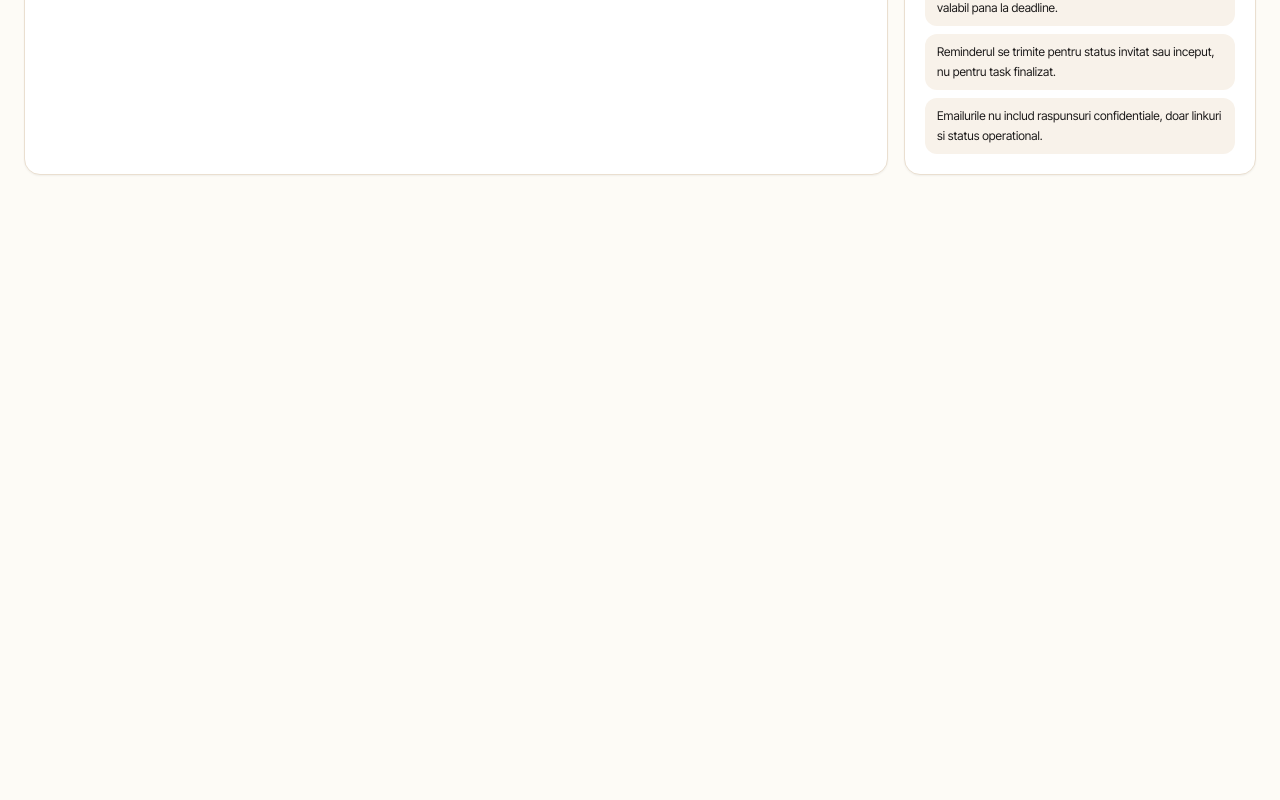
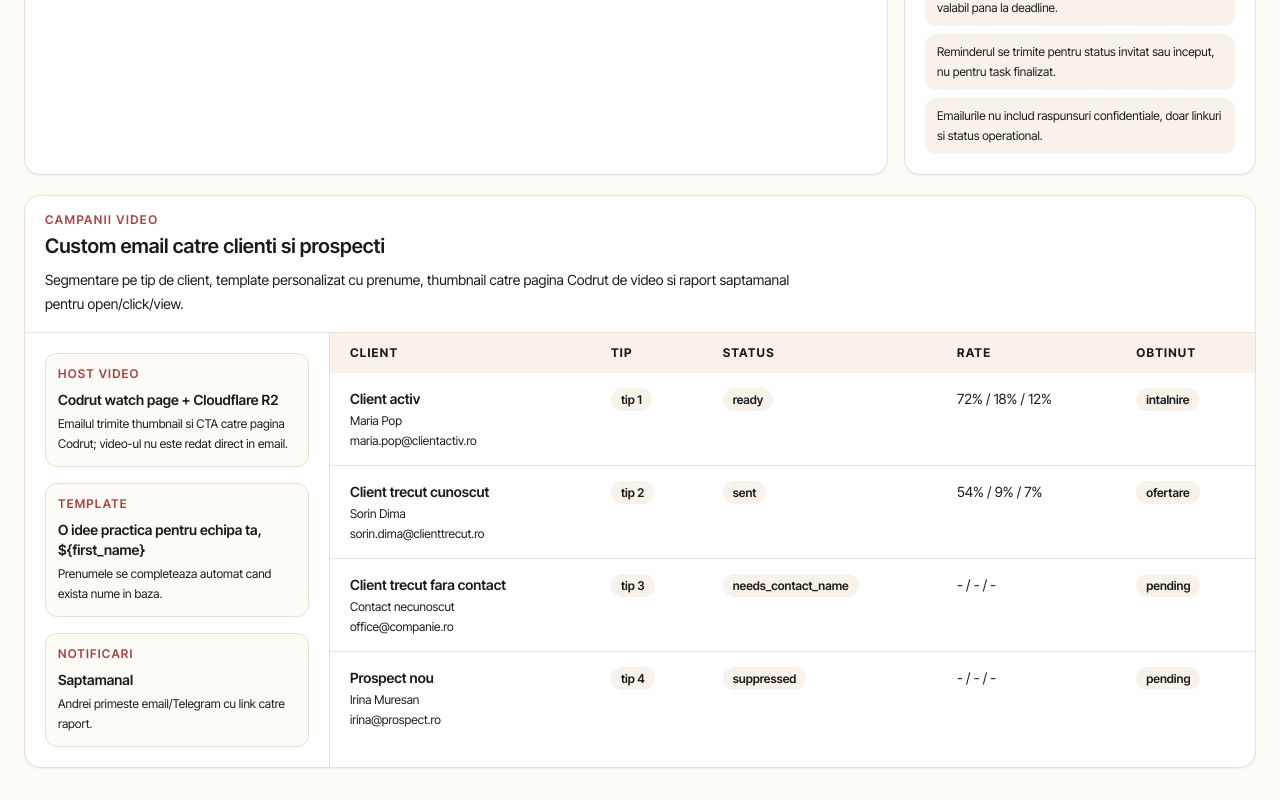
Before and after one commit to Trip-Development/codrut-platform, a Next.js app in the folder frontend/: page /trainer/email in a window 1280 px wide. Shown: the part 1172-1972 px from the top of the page. Before the commit the page ends 1379 px from the top, so only its background shows below. Built offline with nearby package versions, Linux system fonts and the light colour scheme.

Commit message:
feat(email): add campaign operations surface

```diff
--- a/frontend/src/api/email.ts
+++ b/frontend/src/api/email.ts
@@ -27,6 +27,41 @@ export type EmailOpsSummary = {
   metrics: EmailDeliveryMetric[];
   assessmentRows: AssessmentDeliveryRow[];
   rules: string[];
+  campaign: CampaignOpsSummary;
+};
+
+export type CampaignRecipientRow = {
+  id: string;
+  company: string;
+  firstName?: string;
+  lastName?: string;
+  email: string;
+  clientType: "tip_1" | "tip_2" | "tip_3" | "tip_4";
+  status: "ready" | "needs_contact_name" | "suppressed" | "sent";
+  openRate?: string;
+  clickRate?: string;
+  viewRate?: string;
+  outcome?: "intalnire" | "ofertare" | "contract";
+};
+
+export type CampaignOpsSummary = {
+  videoHost: {
+    provider: string;
+    status: "ready" | "needs_upload";
+    note: string;
+  };
+  template: {
+    subject: string;
+    personalization: string;
+    ctaPrimary: string;
+    ctaSecondary: string;
+  };
+  recipients: CampaignRecipientRow[];
+  weeklyReport: {
+    cadence: string;
+    metrics: string[];
+    notification: string;
+  };
 };
 
 export async function listEmailSurfaceStubs(): Promise<EmailSurfaceStub[]> {
@@ -101,5 +136,67 @@ export async function getEmailOpsSummary(): Promise<EmailOpsSummary> {
       "Reminderul se trimite pentru status invitat sau inceput, nu pentru task finalizat.",
       "Emailurile nu includ raspunsuri confidentiale, doar linkuri si status operational.",
     ],
+    campaign: {
+      videoHost: {
+        provider: "Codrut watch page + Cloudflare R2",
+        status: "needs_upload",
+        note: "Emailul trimite thumbnail si CTA catre pagina Codrut; video-ul nu este redat direct in email.",
+      },
+      template: {
+        subject: "O idee practica pentru echipa ta, ${first_name}",
+        personalization: "Prenumele se completeaza automat cand exista nume in baza.",
+        ctaPrimary: "Programeaza o discutie",
+        ctaSecondary: "Vreau sa fiu contactat",
+      },
+      recipients: [
+        {
+          id: "rec-1",
+          company: "Client activ",
+          firstName: "Maria",
+          lastName: "Pop",
+          email: "maria.pop@clientactiv.ro",
+          clientType: "tip_1",
+          status: "ready",
+          openRate: "72%",
+          clickRate: "18%",
+          viewRate: "12%",
+          outcome: "intalnire",
+        },
+        {
+          id: "rec-2",
+          company: "Client trecut cunoscut",
+          firstName: "Sorin",
+          lastName: "Dima",
+          email: "sorin.dima@clienttrecut.ro",
+          clientType: "tip_2",
+          status: "sent",
+          openRate: "54%",
+          clickRate: "9%",
+          viewRate: "7%",
+          outcome: "ofertare",
+        },
+        {
+          id: "rec-3",
+          company: "Client trecut fara contact",
+          email: "office@companie.ro",
+          clientType: "tip_3",
+          status: "needs_contact_name",
+        },
+        {
+          id: "rec-4",
+          company: "Prospect nou",
+          firstName: "Irina",
+          lastName: "Muresan",
+          email: "irina@prospect.ro",
+          clientType: "tip_4",
+          status: "suppressed",
+        },
+      ],
+      weeklyReport: {
+        cadence: "Saptamanal",
+        metrics: ["open rate", "click rate", "view rate"],
+        notification: "Andrei primeste email/Telegram cu link catre raport.",
+      },
+    },
   };
 }
--- a/frontend/src/app/trainer/email/page.tsx
+++ b/frontend/src/app/trainer/email/page.tsx
@@ -1,4 +1,4 @@
-import { getEmailOpsSummary, type AssessmentDeliveryRow } from "@/api/email";
+import { getEmailOpsSummary, type AssessmentDeliveryRow, type CampaignRecipientRow } from "@/api/email";
 import { AppShell } from "@/components/shell/app-shell";
 import { trainerNavItems } from "@/components/shell/nav";
 
@@ -82,6 +82,46 @@ export default async function TrainerEmailPage() {
             </div>
           </section>
         </div>
+
+        <section className="rounded-2xl border border-[var(--border)] bg-surface shadow-sm">
+          <div className="border-b border-[var(--border)] px-5 py-4">
+            <p className="text-xs font-semibold uppercase tracking-[0.12em] text-burgundy/75">Campanii video</p>
+            <h2 className="mt-1 text-xl font-semibold text-foreground">Custom email catre clienti si prospecti</h2>
+            <p className="mt-2 max-w-3xl text-sm leading-6 text-foreground/62">
+              Segmentare pe tip de client, template personalizat cu prenume, thumbnail catre pagina Codrut de video si
+              raport saptamanal pentru open/click/view.
+            </p>
+          </div>
+          <div className="grid gap-0 divide-y divide-[var(--border)] lg:grid-cols-[19rem_minmax(0,1fr)] lg:divide-x lg:divide-y-0">
+            <div className="space-y-4 p-5">
+              <CampaignInfo label="Host video" value={summary.campaign.videoHost.provider} detail={summary.campaign.videoHost.note} />
+              <CampaignInfo label="Template" value={summary.campaign.template.subject} detail={summary.campaign.template.personalization} />
+              <CampaignInfo
+                label="Notificari"
+                value={summary.campaign.weeklyReport.cadence}
+                detail={summary.campaign.weeklyReport.notification}
+              />
+            </div>
+            <div className="overflow-x-auto">
+              <table className="min-w-full text-left text-sm">
+                <thead className="bg-surface-muted text-xs font-semibold uppercase tracking-[0.1em] text-foreground/50">
+                  <tr>
+                    <th className="px-5 py-3">Client</th>
+                    <th className="px-5 py-3">Tip</th>
+                    <th className="px-5 py-3">Status</th>
+                    <th className="px-5 py-3">Rate</th>
+                    <th className="px-5 py-3">Obtinut</th>
+                  </tr>
+                </thead>
+                <tbody className="divide-y divide-[var(--border)]">
+                  {summary.campaign.recipients.map((recipient) => (
+                    <CampaignRow key={recipient.id} recipient={recipient} />
+                  ))}
+                </tbody>
+              </table>
+            </div>
+          </div>
+        </section>
       </div>
     </AppShell>
   );
@@ -117,3 +157,39 @@ function StatusPill({ value }: { value: string }) {
     </span>
   );
 }
+
+function CampaignInfo({ label, value, detail }: { label: string; value: string; detail: string }) {
+  return (
+    <article className="rounded-xl border border-[var(--border)] bg-background px-3 py-3">
+      <p className="text-xs font-semibold uppercase tracking-[0.1em] text-burgundy/75">{label}</p>
+      <p className="mt-2 text-sm font-semibold text-foreground">{value}</p>
+      <p className="mt-1 text-xs leading-5 text-foreground/56">{detail}</p>
+    </article>
+  );
+}
+
+function CampaignRow({ recipient }: { recipient: CampaignRecipientRow }) {
+  const name = [recipient.firstName, recipient.lastName].filter(Boolean).join(" ");
+
+  return (
+    <tr className="align-top">
+      <td className="px-5 py-4">
+        <p className="font-semibold text-foreground">{recipient.company}</p>
+        <p className="mt-1 text-xs text-foreground/50">{name || "Contact necunoscut"}</p>
+        <p className="mt-1 text-xs text-foreground/50">{recipient.email}</p>
+      </td>
+      <td className="px-5 py-4">
+        <StatusPill value={recipient.clientType.replace("_", " ")} />
+      </td>
+      <td className="px-5 py-4">
+        <StatusPill value={recipient.status} />
+      </td>
+      <td className="px-5 py-4 text-foreground/62">
+        {recipient.openRate ?? "-"} / {recipient.clickRate ?? "-"} / {recipient.viewRate ?? "-"}
+      </td>
+      <td className="px-5 py-4">
+        <StatusPill value={recipient.outcome ?? "pending"} />
+      </td>
+    </tr>
+  );
+}
```
